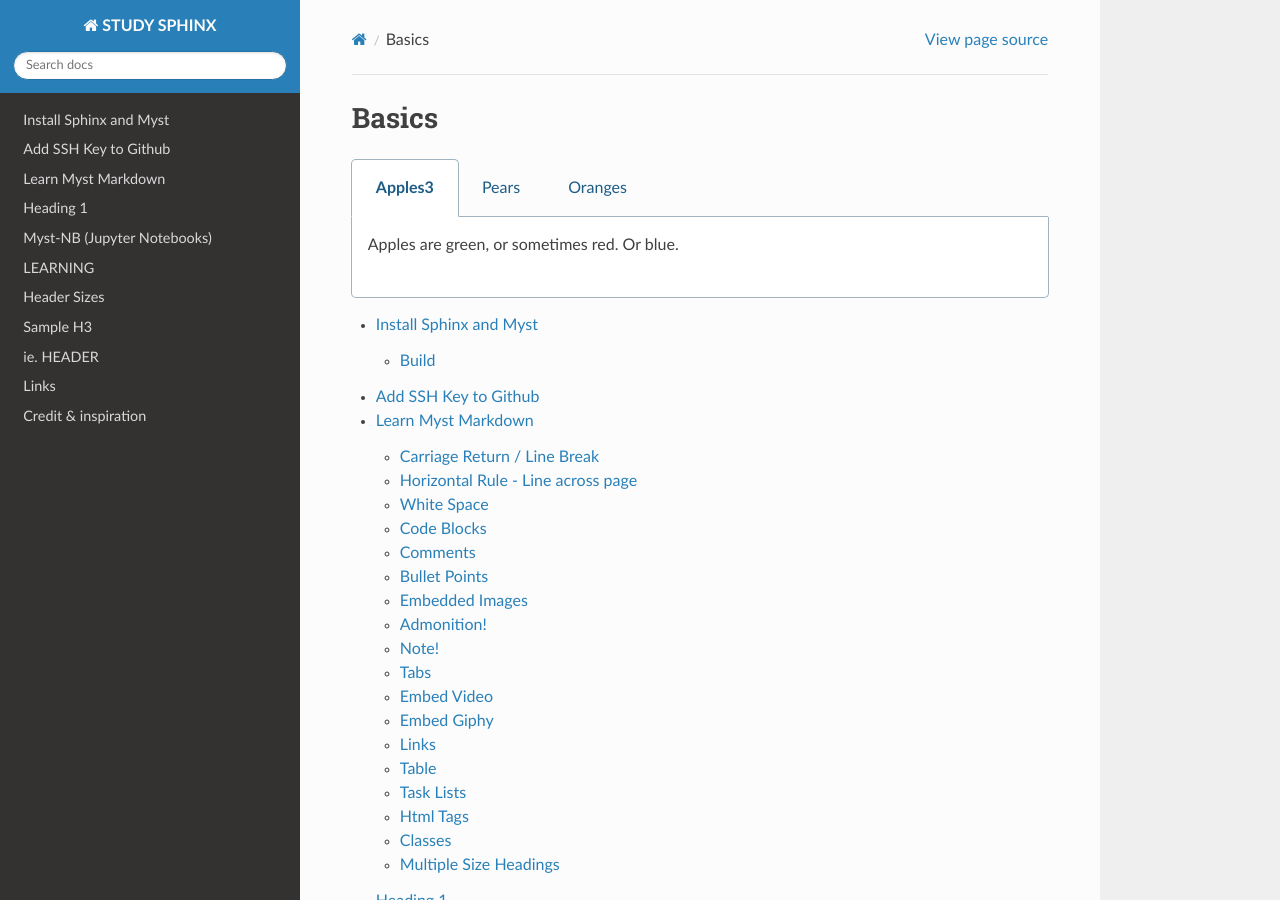
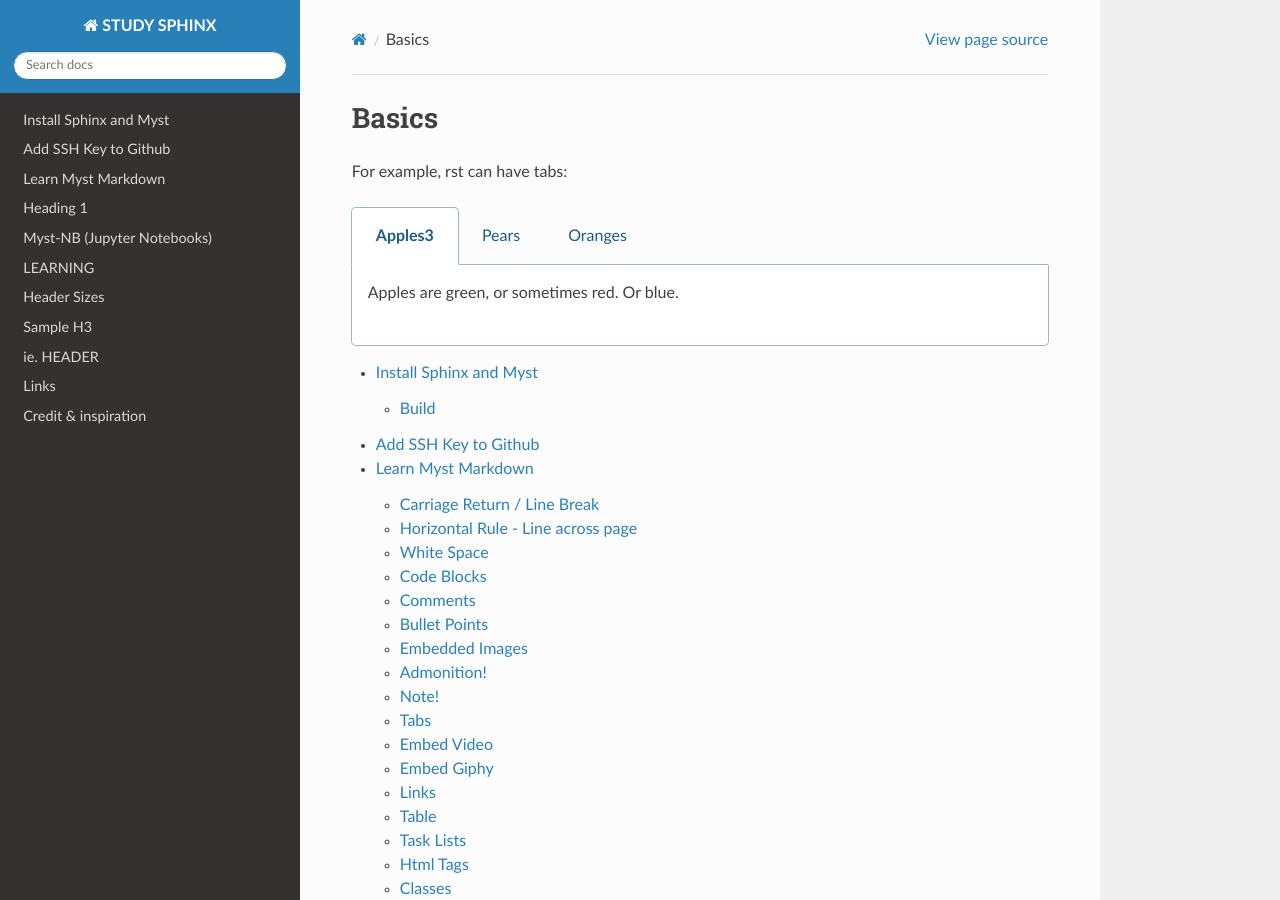
Before and after one commit to ZiaCreatesIdeas/STUDY_SPHINX-MYST, a Sphinx documentation site: the page built from doc/index.rst, in a window 1280 px wide and 900 px high. Built offline with Sphinx 7.4.7 and the Read the Docs theme 3.1.0, drawn with Linux system fonts in a browser that asks for light colours; pages that are not in the unit, such as notebooks, are missing from menus.

Commit message:
Tabs update

```diff
--- a/doc/index.rst
+++ b/doc/index.rst
@@ -6,6 +6,8 @@
 
 Basics
 ==========
+
+For example, rst can have tabs:
 
 .. tabs::
 
```
